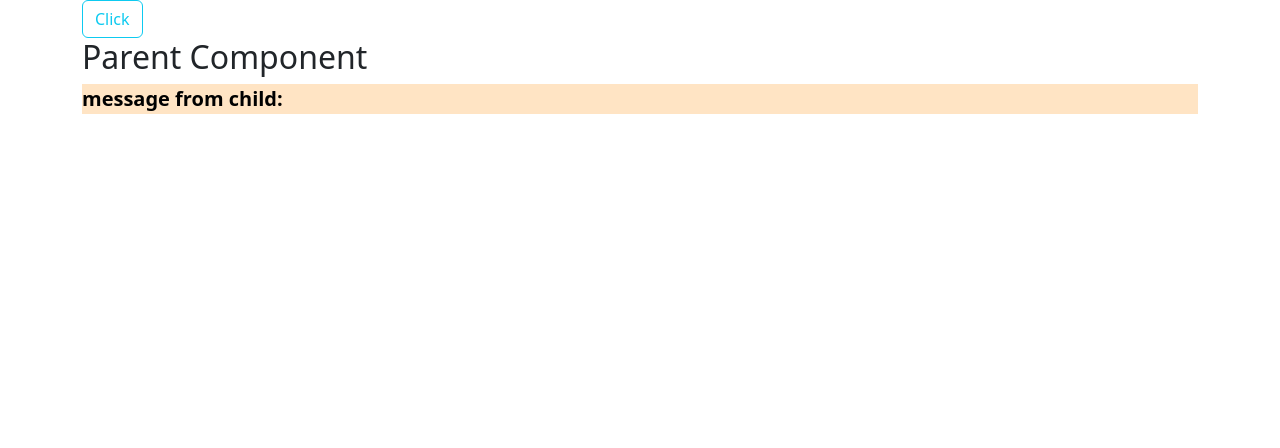
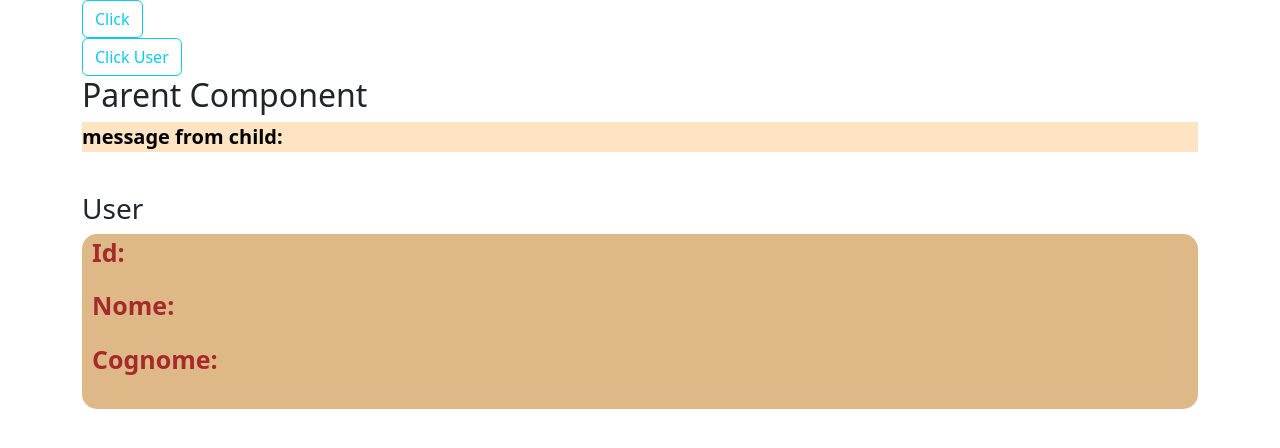
Before and after one commit to paolopci/Angular_25, an Angular app: page / in a window 1280 px wide. Shown: the top 448 px of the page. Built offline with nearby package versions, Linux system fonts and the light colour scheme.

Commit message:
OutPut() con due decoratori

```diff
--- a/src/app/app02.component.css
+++ b/src/app/app02.component.css
@@ -0,0 +1,10 @@
+#idUser {
+    background-color: burlywood;
+    color: brown;
+    font-weight: bold;
+    font-size: 25px;
+    padding-bottom: 15px;
+    padding-left: 10px;
+    border: 1px black;
+    border-radius: 15px;
+}
--- a/src/app/app02.component.html
+++ b/src/app/app02.component.html
@@ -12,12 +12,21 @@
     <hr>
     <br> -->
     <div class="row">
-        <app-output-dec-example (myEvent)="receiveChildEvent($event)"></app-output-dec-example>
+        <app-output-dec-example (myEvent)="receiveChildEvent($event)"
+            (myEventUser)="receiveUserEvent($event)"></app-output-dec-example>
         <div>
             <h2>Parent Component</h2>
             <p style="background-color: bisque; color: black; font-weight: bold; font-size: 20px;">message from child:
                 <abbr style="color:red"> {{message}}</abbr>
             </p>
+            <br>
+            <h3>User</h3>
+            <div id="idUser">
+                <p>Id: {{user.id}}</p>
+                <p>Nome: {{user.firstName}}</p>
+                <p>Cognome: {{user.lastName}}</p>
+            </div>
+
         </div>
     </div>
 </div>
--- a/src/app/app02.component.ts
+++ b/src/app/app02.component.ts
@@ -15,8 +15,13 @@ export class App02Component {
   ]
 
   message: string = '';
+  user: any = {};
 
   receiveChildEvent(eventData: string) {
     this.message = eventData;
   }
+
+  receiveUserEvent(eventUser: any) {
+    this.user = eventUser;
+  }
 }
--- a/src/app/decorators/output-dec-example/output-dec-example.component.html
+++ b/src/app/decorators/output-dec-example/output-dec-example.component.html
@@ -1,3 +1,5 @@
 <div>
     <button class="btn btn-outline-info" (click)="emettiEvento()"> Click</button>
+    <br>
+    <button class="btn btn-outline-info" (click)="emettiUser()"> Click User</button>
 </div>
--- a/src/app/decorators/output-dec-example/output-dec-example.component.ts
+++ b/src/app/decorators/output-dec-example/output-dec-example.component.ts
@@ -8,10 +8,22 @@ import { Component, Output, EventEmitter } from '@angular/core';
 })
 export class OutputDecExampleComponent {
 
+  @Output() myEvent = new EventEmitter();
+  @Output() myEventUser = new EventEmitter();
 
-  @Output() myEvent = new EventEmitter();
+  user: {
+    id: number, firstName: string, lastName: string
+  } = {
+      id: 100,
+      firstName: 'Paolo',
+      lastName: 'Paci'
+    };
 
   emettiEvento() {
     this.myEvent.emit('Event emitted from child component');
   }
+
+  emettiUser() {
+    this.myEventUser.emit(this.user);
+  }
 }
```
